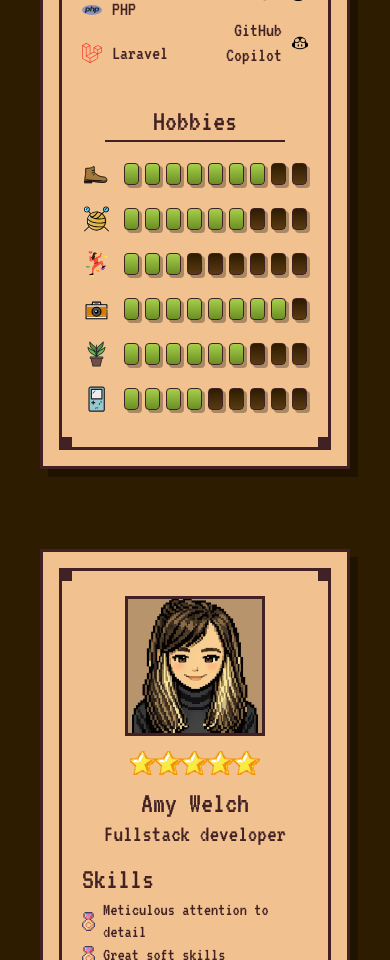
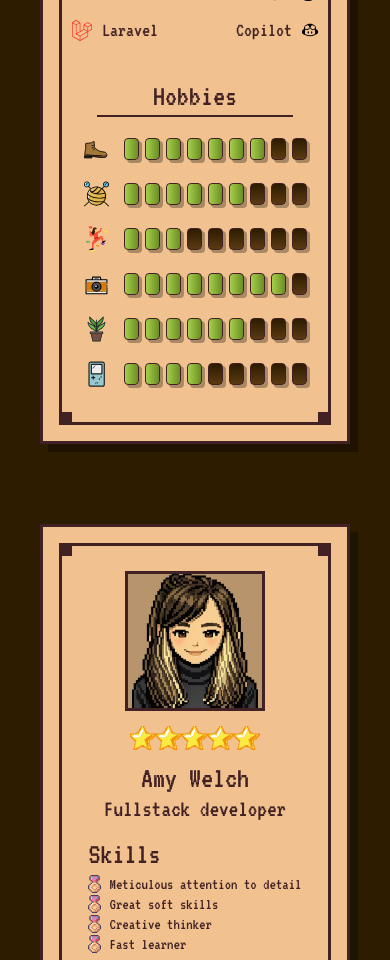
Before and after one commit to AmyW001/amyw001.github.io, a React (Vite) app: page / in a window 390 px wide. Shown: the part 1040-2000 px from the top of the page. Built offline with nearby package versions, Linux system fonts and the light colour scheme; a web font is replaced by a local one.

Commit message:
fix text sizing in Stats/Projects, update skillbar animation

```diff
--- a/src/components/cardInner/cardInner.module.css
+++ b/src/components/cardInner/cardInner.module.css
@@ -37,3 +37,9 @@
     padding: 25px 20px;
   }
 }
+
+@media (max-width: 550px) {
+  .cardInner {
+    padding: 25px 10px;
+  }
+}
--- a/src/components/skillBar/SkillBar.tsx
+++ b/src/components/skillBar/SkillBar.tsx
@@ -61,7 +61,7 @@ function SkillBar({ label, iconSrc, iconAlt, tooltip, value, max = 9 }: SkillBar
             key={index}
             className={`${styles.segment} ${filled ? styles.segmentFilled : ""}`}
             style={{
-              animationDelay: filled ? `${index * 0.08}s` : undefined,
+              animationDelay: filled ? `${index * 0.2}s` : undefined,
             }}
           />
         ))}
--- a/src/components/skillBar/skillBar.module.css
+++ b/src/components/skillBar/skillBar.module.css
@@ -53,14 +53,22 @@
 }
 
 .animate .segmentFilled {
+  background: linear-gradient(90deg,
+    var(--colour-skillbar-filled-one) 0%,
+    var(--colour-skillbar-filled-two) 50%,
+    var(--colour-skillbar-empty-one) 50%,
+    var(--colour-skillbar-empty-two) 100%
+  );
+  background-size: 200% 100%;
+  background-position: 100% 0;
   animation: fillSegment 0.2s forwards;
 }
 
 @keyframes fillSegment {
   0% {
-    background: linear-gradient(180deg, var(--colour-skillbar-empty-one), var(--colour-skillbar-empty-two));
+    background-position: 100% 0;
   }
   100% {
-    background: linear-gradient(180deg, var(--colour-skillbar-filled-one), var(--colour-skillbar-filled-two));
+    background-position: 0% 0;
   }
 }
--- a/src/content/projects/projects.module.css
+++ b/src/content/projects/projects.module.css
@@ -52,7 +52,11 @@
   flex-direction: column;
   align-items: center;
   text-align: center;
-  gap: 5px;
+  gap: 8px;
+
+  p {
+    font-size: 18px;
+  }
 }
 
 .tagsContainer {
--- a/src/content/stats/Stats.tsx
+++ b/src/content/stats/Stats.tsx
@@ -23,7 +23,7 @@ const technologies: Technology[] = [
   { id: 9, key: "tailwind", label: "Tailwind", icon: Tailwind },
   { id: 10, key: "docker", label: "Docker", icon: Docker },
   { id: 11, key: "next", label: "Next.js", icon: Next },
-  { id: 12, key: "githubCopilot", label: "GitHub Copilot", icon: GitHubCopilot },
+  { id: 12, key: "githubCopilot", label: "Copilot", icon: GitHubCopilot },
 ];
 
 function Stats() {
--- a/src/content/stats/playerCard/playerCard.module.css
+++ b/src/content/stats/playerCard/playerCard.module.css
@@ -64,3 +64,11 @@
     }
   }
 }
+
+@media (max-width: 550px) {
+    .cardContentsContainer {
+    li {
+      font-size: 16px;
+    }
+  }
+}
```
